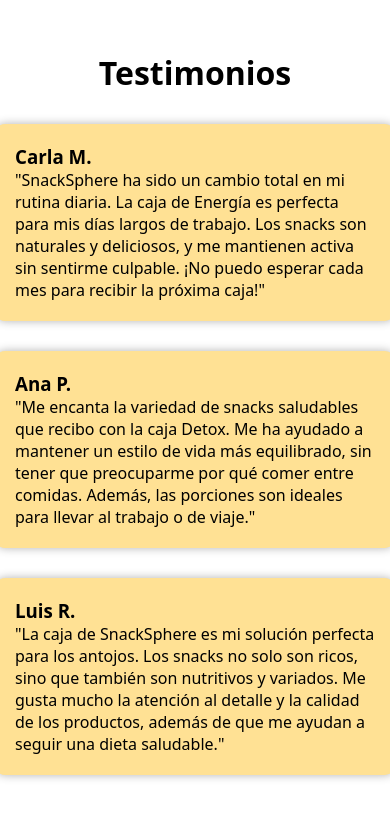
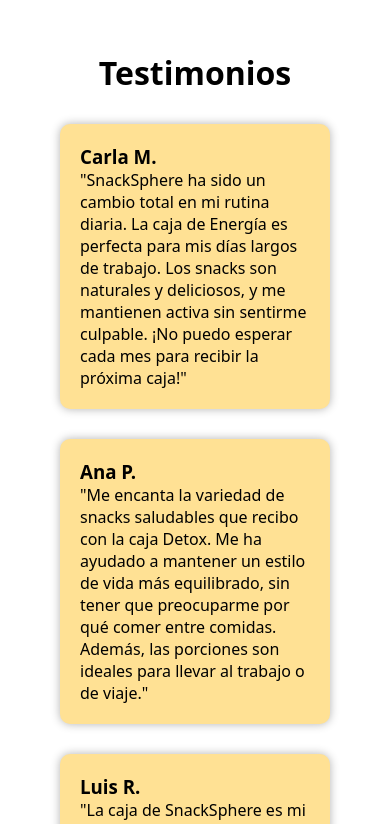
Before and after one commit to ImMiguelFv/LandingPage, an Angular app: page / in a window 390 px wide. Shown: the part 2120-2944 px from the top of the page. Built offline with nearby package versions, Linux system fonts and the light colour scheme.

Commit message:
otra prueba más.

```diff
--- a/src/app/testimonios/testimonios.component.css
+++ b/src/app/testimonios/testimonios.component.css
@@ -24,9 +24,10 @@
 }
 @media screen and (max-width: 768px) {
     .testimonios .testimonios-container {
-        grid-template-columns: repeat(1, 400px);
+        grid-template-columns: repeat(1, 1fr);
         grid-template-rows: auto;
         grid-row-gap: 30px;
+        grid-column-gap: 10px;
         margin: 30px;
     }
 
```
